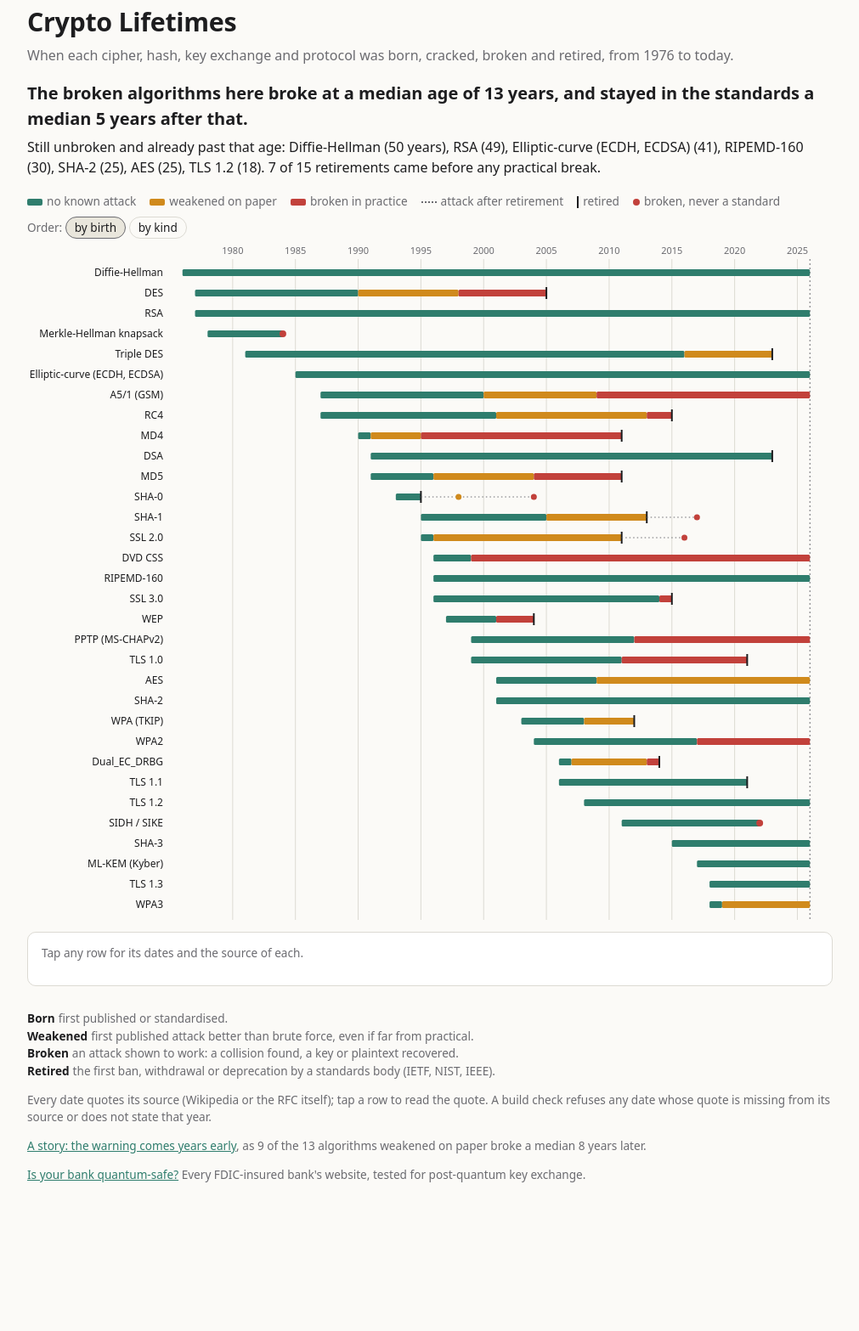
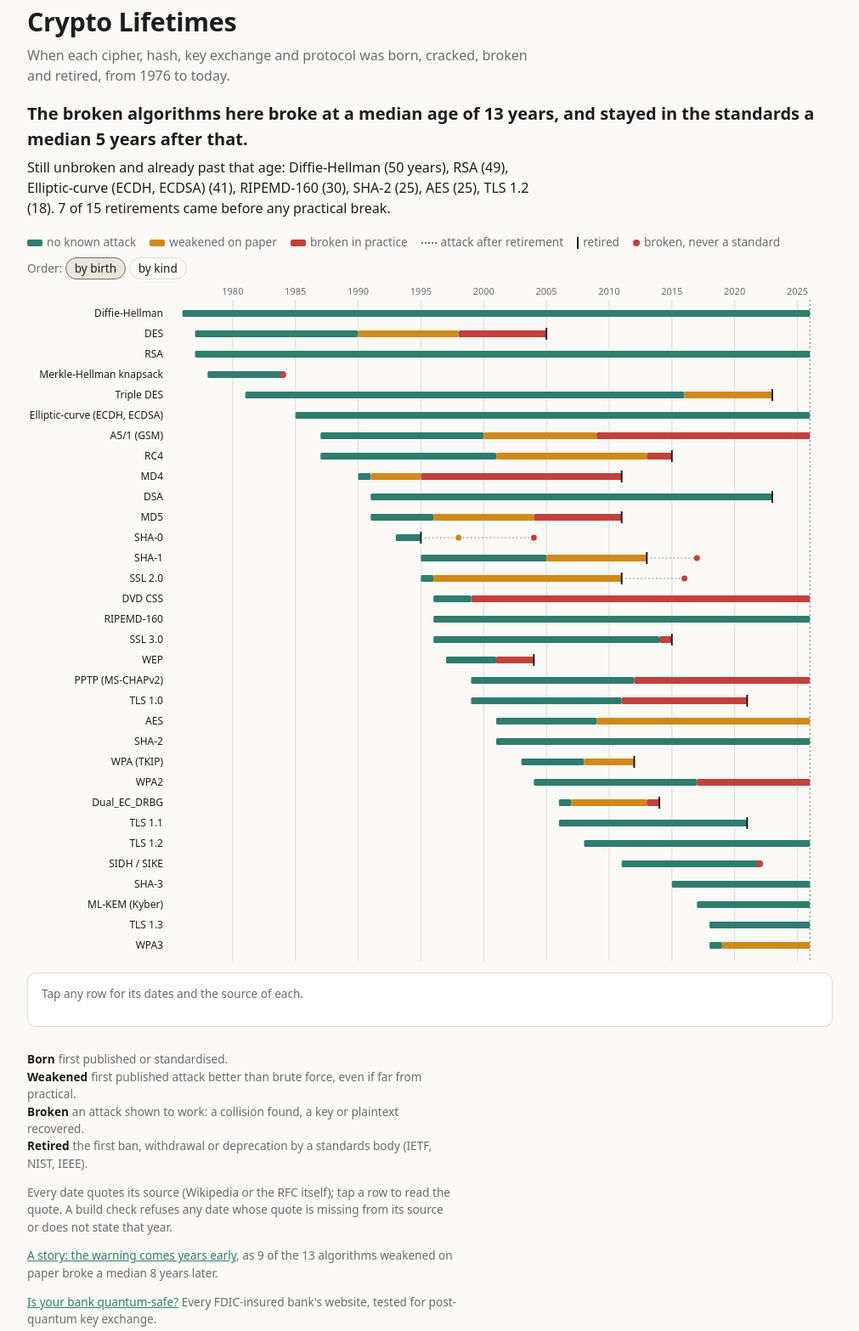
Before and after one commit to matmat202/crypto-lifetimes, a plain HTML site: page index.html in a window 1280 px wide. Shown: the part 21-1588 px from the top of the page at 85% size, without its empty margins (134-1145 px from the left). Before the commit the page ends 1476 px from the top, so only its background shows below. Drawn offline with Linux system fonts and the light colour scheme.

Commit message:
Update Crypto Lifetimes 2026-11-17
🤖 Generated with [Claude Code](https://claude.com/claude-code)

```diff
--- a/index.html
+++ b/index.html
@@ -25,9 +25,9 @@
   body { margin: 0; background: var(--bg); color: var(--fg); font: 16px/1.5 system-ui, -apple-system, "Segoe UI", sans-serif; }
   main { max-width: 980px; margin: 0 auto; padding: 24px 16px 48px; }
   h1 { font-size: 1.9rem; margin: 0 0 4px; letter-spacing: -0.01em; }
-  .sub { color: var(--mute); margin: 0 0 18px; }
+  .sub { color: var(--mute); margin: 0 0 18px; max-width: 65ch; }
   #headline { font-size: 1.25rem; font-weight: 600; margin: 0 0 6px; }
-  #lede { margin: 0 0 18px; }
+  #lede { margin: 0 0 18px; max-width: 65ch; }
   .legend { display: flex; flex-wrap: wrap; gap: 6px 16px; font-size: .85rem; color: var(--mute); margin-bottom: 8px; }
   .legend i { display: inline-block; width: 18px; height: 8px; border-radius: 2px; vertical-align: middle; margin-right: 5px; }
   .legend .capk { width: 2px; height: 14px; background: var(--fg); border-radius: 0; }
@@ -63,7 +63,7 @@
   #detail { scroll-margin-top: 12px; }
   #detail .back { margin: 10px 0 0; font-size: .85rem; display: flex; gap: 14px; flex-wrap: wrap; align-items: center; }
   #detail .back button { font: inherit; background: none; border: 1px solid var(--line); color: var(--fg); border-radius: 999px; padding: 2px 10px; cursor: pointer; }
-  footer { color: var(--mute); font-size: .85rem; margin-top: 28px; }
+  footer { color: var(--mute); font-size: .85rem; margin-top: 28px; max-width: 65ch; }
   footer dt { font-weight: 600; color: var(--fg); display: inline; } footer dd { display: inline; margin: 0 0 0 4px; } footer dd::after { content: ""; display: block; }
   .err { color: var(--broken); }
 </style>
```
